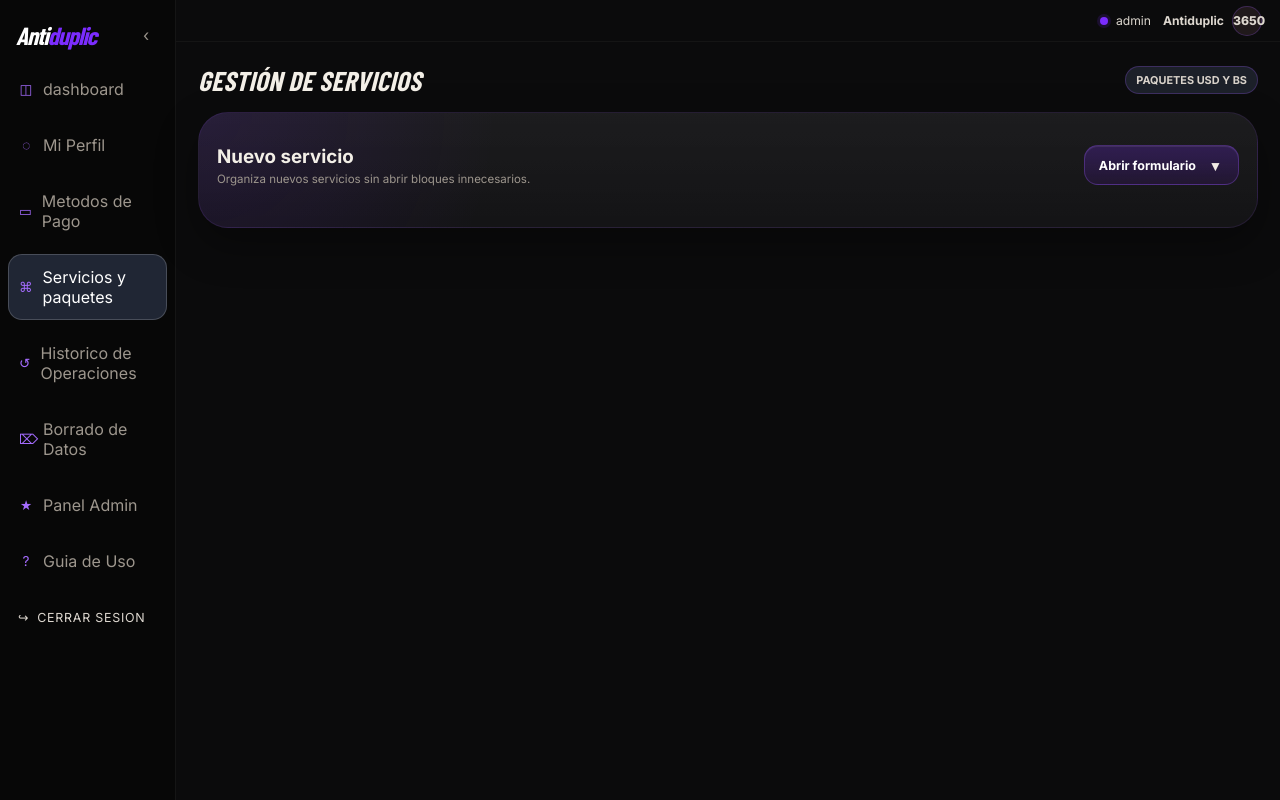
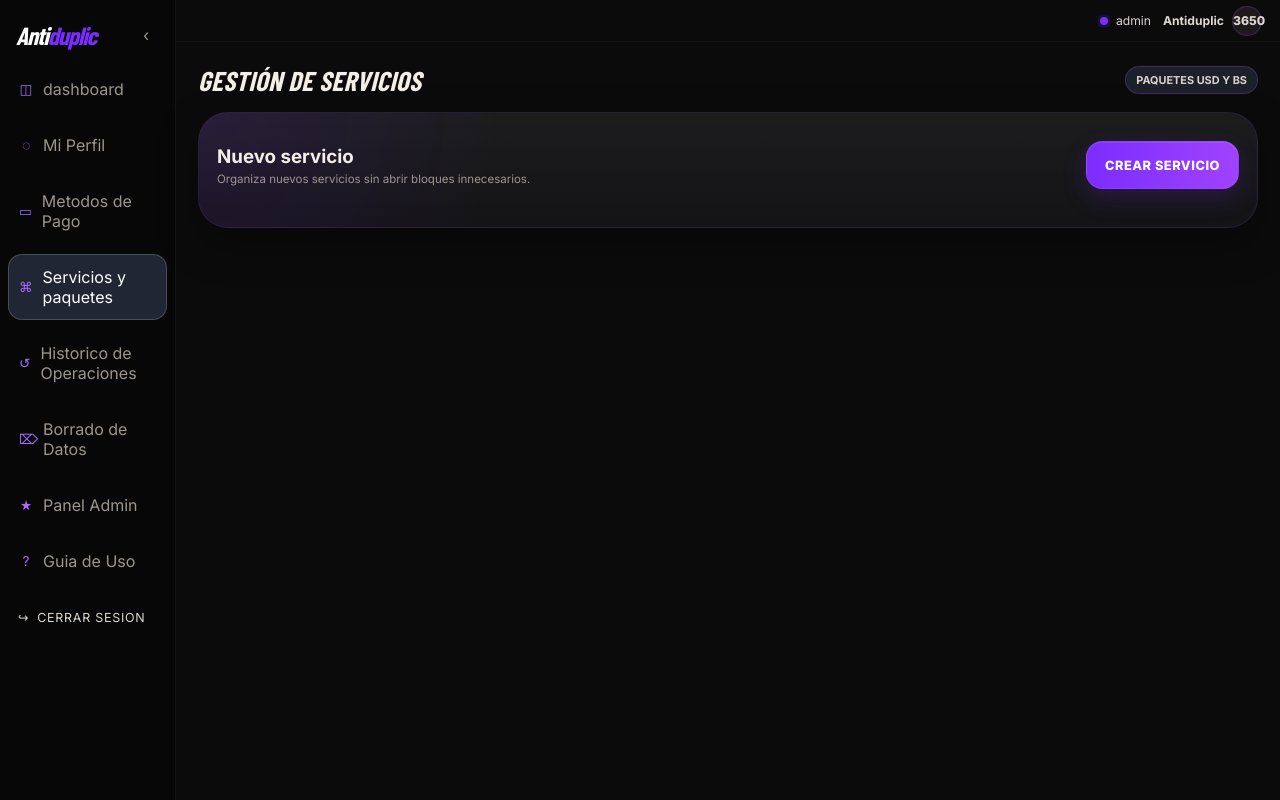
Before and after one commit to 2eliot/Antiduplic, a FastAPI app: page /services in a window 1280 px wide. Run offline with FastAPI, Linux system fonts and the light colour scheme; the visitor is signed in with stand-in values (Sample User, id 1); data comes from the database, SQL or seed files in the repository; data that the repository does not hold is empty; some web fonts are replaced.

Commit message:
Turn catalog toggles into solid buttons

```diff
--- a/static/style.css
+++ b/static/style.css
@@ -458,6 +458,8 @@
     gap: 14px;
     cursor: pointer;
     position: relative;
+    appearance: none;
+    -webkit-appearance: none;
 }
 .catalog-summary__copy,
 .catalog-card__copy {
@@ -483,18 +485,20 @@
     margin-left: auto;
 }
 .catalog-toggle {
-    min-height: 40px;
-    padding: 0 14px;
-    border-radius: 14px;
-    border: 1px solid rgba(155, 90, 255, 0.3);
-    background: linear-gradient(180deg, rgba(123,44,255,0.24), rgba(91,24,176,0.16));
+    min-height: 48px;
+    padding: 0 18px;
+    border-radius: 16px;
+    border: 1px solid rgba(155, 90, 255, 0.34);
+    background: linear-gradient(90deg, #7b2cff, #a043ff);
     color: #fff;
-    font-size: 0.78rem;
-    font-weight: 700;
+    font-size: 0.8rem;
+    font-weight: 800;
+    letter-spacing: 0.04em;
+    text-transform: uppercase;
     display: inline-flex;
     align-items: center;
-    gap: 10px;
-    box-shadow: inset 0 1px 0 rgba(255,255,255,0.08);
+    justify-content: center;
+    box-shadow: inset 0 1px 0 rgba(255,255,255,0.08), 0 10px 24px rgba(123,44,255,0.18);
     cursor: pointer;
 }
 .collapsible-summary--panel,
@@ -520,24 +524,6 @@
     gap: 12px;
     margin-left: auto;
 }
-.collapsible-chevron {
-    width: 18px;
-    height: 18px;
-    display: inline-grid;
-    place-items: center;
-    border-radius: 0;
-    border: 0;
-    background: transparent;
-    color: #f2ece5;
-    font-size: 0.9rem;
-    box-shadow: none;
-    transition: transform 180ms ease;
-}
-.collapsible-panel[open] > .collapsible-summary .collapsible-chevron,
-.collapsible-subpanel[open] > .collapsible-summary .collapsible-chevron,
-.collapsible-subcard[open] > .collapsible-summary .collapsible-chevron {
-    transform: rotate(180deg);
-}
 .collapsible-content {
     display: flex;
     flex-direction: column;
@@ -551,11 +537,6 @@
     border: 1px solid rgba(255,255,255,0.08);
     border-radius: 18px;
 }
-.collapsible-panel:hover > .collapsible-summary .collapsible-chevron,
-.collapsible-subpanel:hover > .collapsible-summary .collapsible-chevron,
-.collapsible-subcard:hover > .collapsible-summary .collapsible-chevron {
-    background: transparent;
-}
 .collapsible-panel:hover > .collapsible-summary,
 .collapsible-subpanel:hover > .collapsible-summary,
 .collapsible-subcard:hover > .collapsible-summary {
@@ -564,8 +545,8 @@
 .collapsible-panel:hover > .collapsible-summary .catalog-toggle,
 .collapsible-subpanel:hover > .collapsible-summary .catalog-toggle,
 .collapsible-subcard:hover > .collapsible-summary .catalog-toggle {
-    border-color: rgba(155, 90, 255, 0.42);
-    background: linear-gradient(180deg, rgba(123,44,255,0.34), rgba(91,24,176,0.24));
+    border-color: rgba(155, 90, 255, 0.48);
+    background: linear-gradient(90deg, #8a39ff, #b156ff);
 }
 .collapsible-summary:hover {
     cursor: pointer;
--- a/templates/admin.html
+++ b/templates/admin.html
@@ -24,7 +24,7 @@
                         <span class="tag">{{ user.timezone_name }}</span>
                         <span class="tag">{{ 'Activo' if user.is_active else 'Inactivo' }}</span>
                     </div>
-                    <span class="catalog-toggle">Editar <span class="collapsible-chevron" aria-hidden="true">▾</span></span>
+                    <span class="catalog-toggle">Editar</span>
                 </div>
             </summary>
             <div class="collapsible-content">
--- a/templates/payment_methods.html
+++ b/templates/payment_methods.html
@@ -13,7 +13,7 @@
             <p class="helper-text">Agrega un método nuevo sin saturar la vista principal.</p>
         </div>
         <div class="catalog-summary__aside">
-            <span class="catalog-toggle">Crear método de pago <span class="collapsible-chevron" aria-hidden="true">▾</span></span>
+            <span class="catalog-toggle">Crear método de pago</span>
         </div>
     </summary>
     <div class="collapsible-content">
@@ -44,7 +44,7 @@
                     <span class="tag">Orden {{ method.display_order }}</span>
                     <span class="tag">{{ 'Activo' if method.is_active else 'Inactivo' }}</span>
                 </div>
-                <span class="catalog-toggle">Editar <span class="collapsible-chevron" aria-hidden="true">▾</span></span>
+                <span class="catalog-toggle">Editar</span>
             </div>
         </summary>
         <div class="collapsible-content">
--- a/templates/services.html
+++ b/templates/services.html
@@ -13,7 +13,7 @@
             <p class="helper-text">Organiza nuevos servicios sin abrir bloques innecesarios.</p>
         </div>
         <div class="catalog-summary__aside">
-            <span class="catalog-toggle">Abrir formulario <span class="collapsible-chevron" aria-hidden="true">▾</span></span>
+            <span class="catalog-toggle">Crear servicio</span>
         </div>
     </summary>
     <div class="collapsible-content">
@@ -44,7 +44,7 @@
                     <span class="tag">{{ service.packages | selectattr('is_active') | list | length }} paquetes activos</span>
                     <span class="tag">{{ 'Activo' if service.is_active else 'Inactivo' }}</span>
                 </div>
-                <span class="catalog-toggle">Editar <span class="collapsible-chevron" aria-hidden="true">▾</span></span>
+                <span class="catalog-toggle">Editar</span>
             </div>
         </summary>
         <div class="collapsible-content service-packages">
@@ -69,7 +69,7 @@
                         <strong>PAQUETES</strong>
                     </div>
                     <div class="collapsible-summary__meta">
-                        <span class="catalog-toggle">{{ service.packages | length }} items <span class="collapsible-chevron" aria-hidden="true">▾</span></span>
+                        <span class="catalog-toggle">{{ service.packages | length }} items</span>
                     </div>
                 </summary>
                 <div class="collapsible-content service-packages">
@@ -85,7 +85,7 @@
                                     <span class="tag">Orden {{ package.display_order }}</span>
                                     <span class="tag">{{ 'Activo' if package.is_active else 'Inactivo' }}</span>
                                 </div>
-                                <span class="catalog-toggle">Editar <span class="collapsible-chevron" aria-hidden="true">▾</span></span>
+                                <span class="catalog-toggle">Editar</span>
                             </div>
                         </summary>
                         <div class="collapsible-content">
@@ -112,7 +112,7 @@
                                 <strong>AGREGAR PAQUETE</strong>
                                 <p class="helper-text">Crea un nuevo paquete sin expandir todo el servicio.</p>
                             </div>
-                            <span class="catalog-toggle">Crear <span class="collapsible-chevron" aria-hidden="true">▾</span></span>
+                            <span class="catalog-toggle">Crear</span>
                         </summary>
                         <div class="collapsible-content">
                             <form method="post" action="/services/{{ service.id }}/packages" class="package-editor package-editor--new">
```
